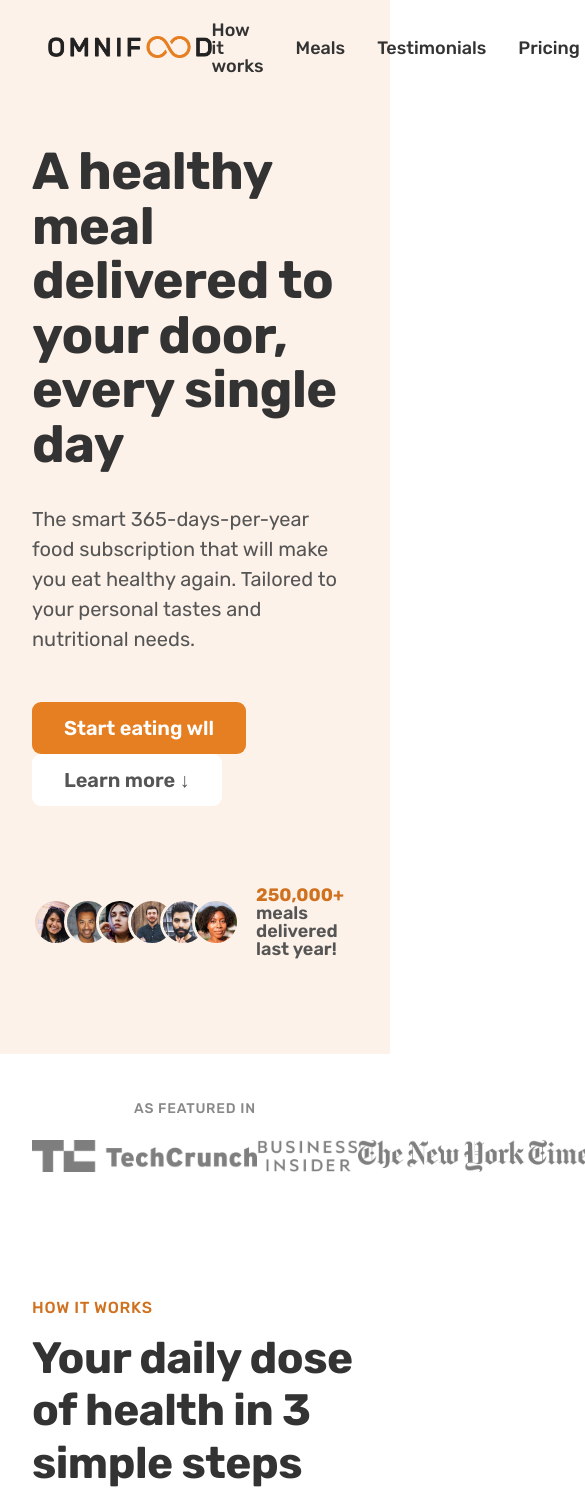
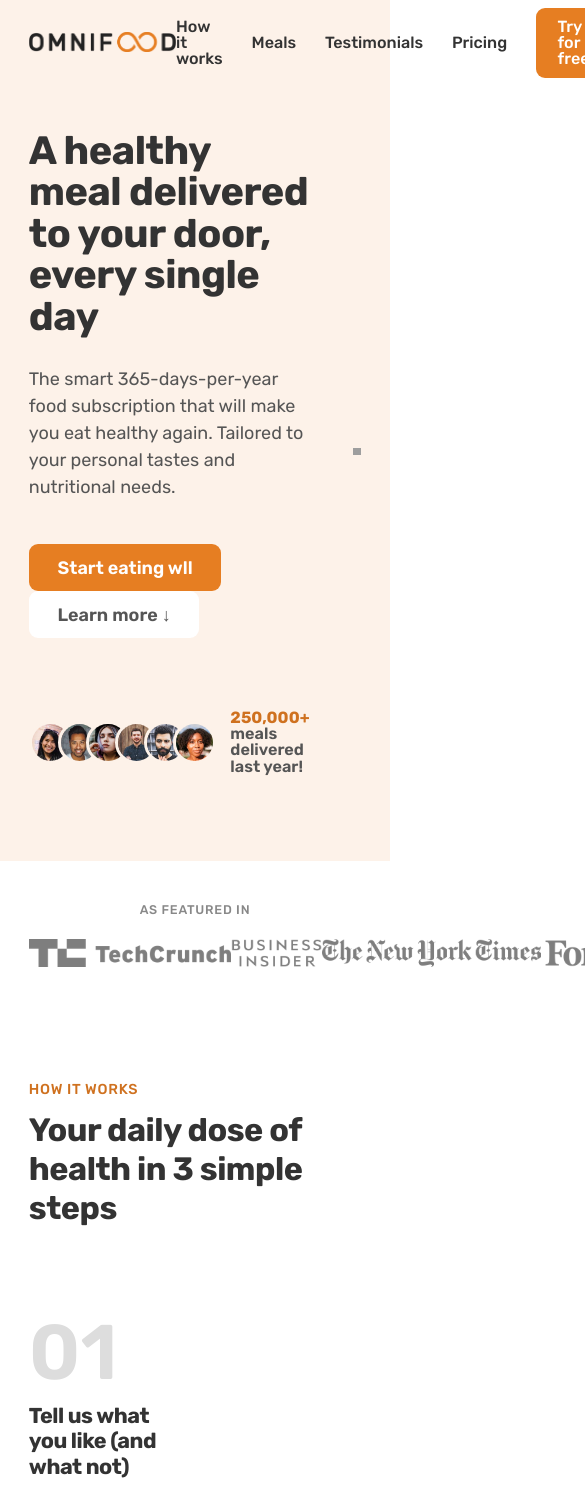
Before and after one commit to MUTLU-ASM/WebDesign, a plain HTML site: page WebDesign_Omnifood_8/index.html in a window 390 px wide. Shown: the top 1506 px of the page, 585 px wide, since content can reach past the window. Drawn offline with nearby package versions, Linux system fonts and the light colour scheme; grey boxes are pictures that could not be loaded.

Commit message:
responsive_tablet

```diff
--- /dev/null
+++ b/WebDesign_Omnifood_8/css/queries.css
@@ -0,0 +1,46 @@
+/* rem and em do NOT depend on html font-size media queries!
+Instead , 1rem = 1em = 16px */
+/************************************************************/
+/** BELLOW  1344 px (Smaller destkop)
+/************************************************************/
+@media (max-width: 84em) {
+  .hero {
+    max-width: 120rem;
+  }
+  .heading-primary {
+    font-size: 4.4rem;
+  }
+  .gallery {
+    grid-template-columns: repeat(2, 1fr);
+  }
+}
+/************************************************************/
+/** BELLOW  1200 px (Landscape Tablets)
+/************************************************************/
+@media (max-width: 75em) {
+  html {
+    font-size: 56.25%;
+  }
+  .grid {
+    column-gap: 4.8rem;
+    row-gap: 6.4rem;
+  }
+  .heading-secondary {
+    font-size: 3.6rem;
+  }
+  .heading-tertiary {
+    font-size: 2.4rem;
+  }
+  .header {
+    padding: 0 3.2rem;
+  }
+  .hero {
+    gap: 4.8rem;
+  }
+  .main-nav-list {
+    gap: 3.2rem;
+  }
+  .testimonials-container {
+    padding: 9.6rem 3.2rem;
+  }
+}
--- a/WebDesign_Omnifood_8/index.html
+++ b/WebDesign_Omnifood_8/index.html
@@ -12,6 +12,7 @@
     />
     <link rel="stylesheet" href="css/general.css" />
     <link rel="stylesheet" href="css/style.css" />
+    <link rel="stylesheet" href="css/queries.css" />
     <title>Omnifood</title>
   </head>
   <body>
```
